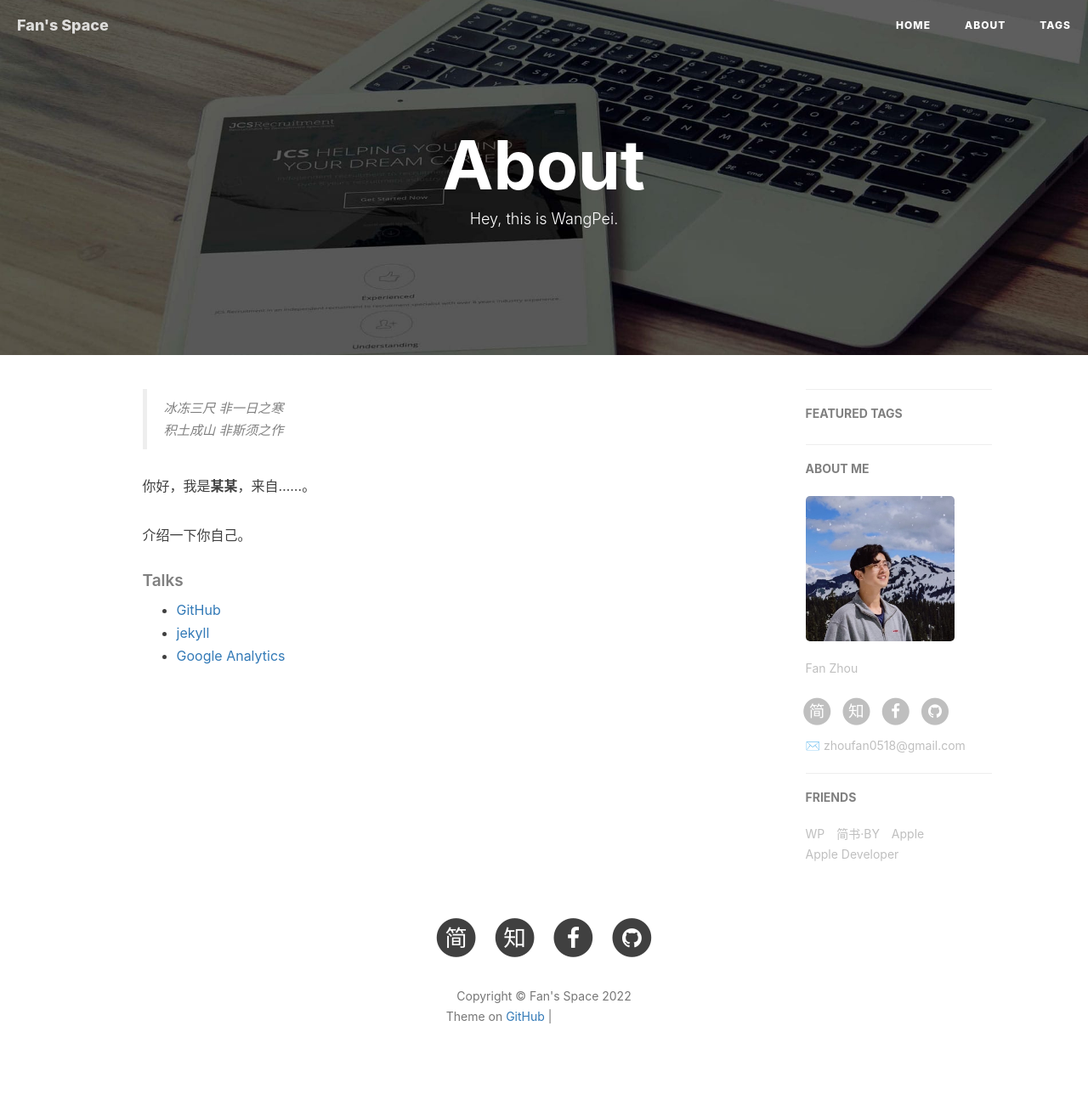
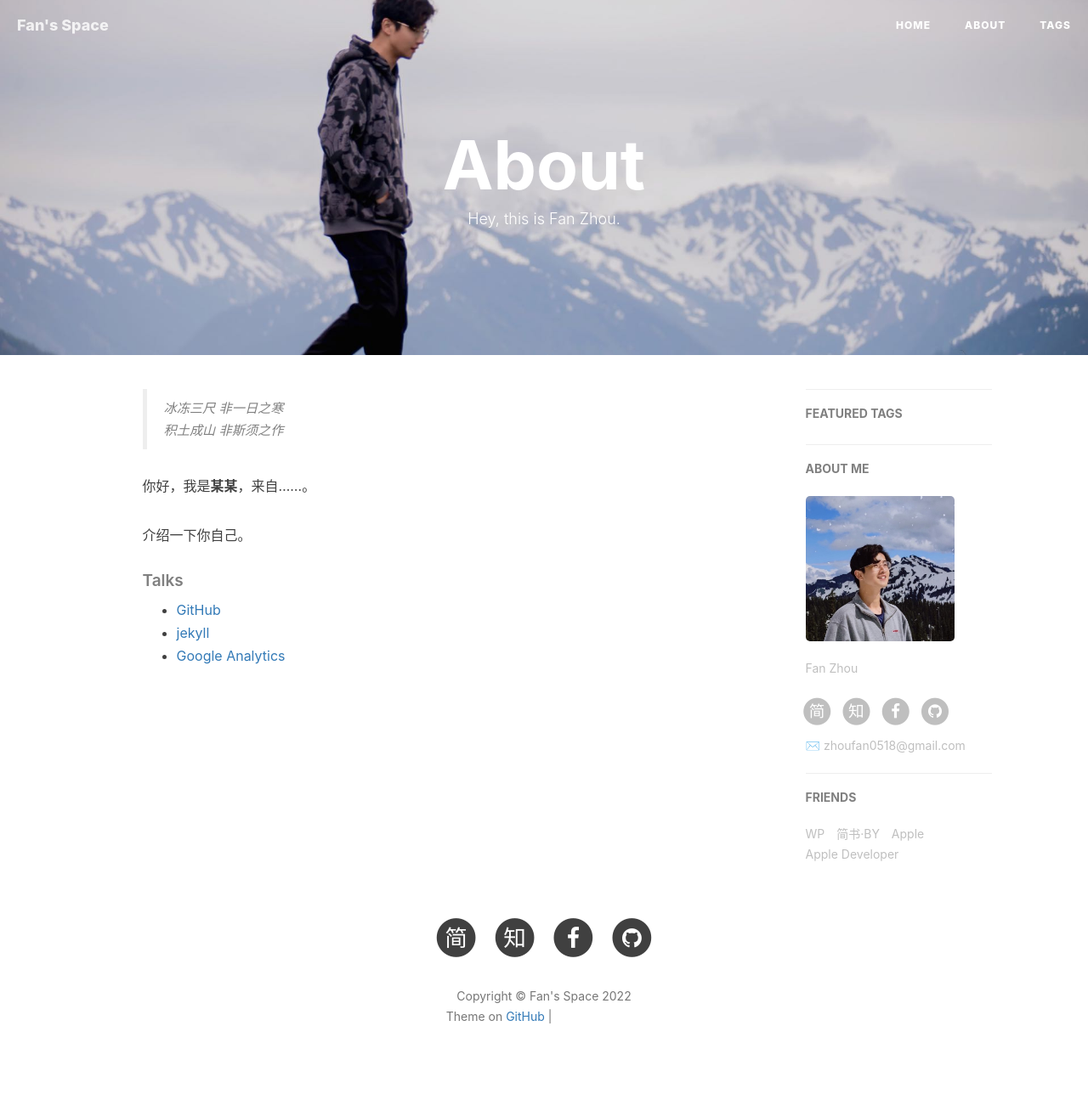
Before and after one commit to FanZhou-Kirito/FanZhou-Kirito.github.io, a Jekyll site: the page built from about.html, in a window 1280 px wide. Shown: the whole page at 85% size. Built offline with Jekyll 4.4.1, drawn with Linux system fonts in a browser that asks for light colours; nearby versions of some CDN libraries; comment, search, counter and statistics services are not loaded; grey boxes are pictures that could not be loaded.

Commit message:
change discription

```diff
--- a/about.html
+++ b/about.html
@@ -1,8 +1,8 @@
 ---
 layout: page
 title: "About"
-description: "Hey, this is WangPei."
-header-img: "img/post-bg-rwd.jpg"
+description: "Hey, this is Fan Zhou."
+header-img: "img/Olympic1.jpg"
 ---
 
 <!-- Language Selector -->
--- a/tags.html
+++ b/tags.html
@@ -2,7 +2,7 @@
 title: Tags
 layout: default
 description: keep hungry keep foolish
-header-img: "img/tag-bg.jpg"
+header-img: "img/Spaceneedle2.jpg"
 ---
 
 <!-- Page Header -->
```
